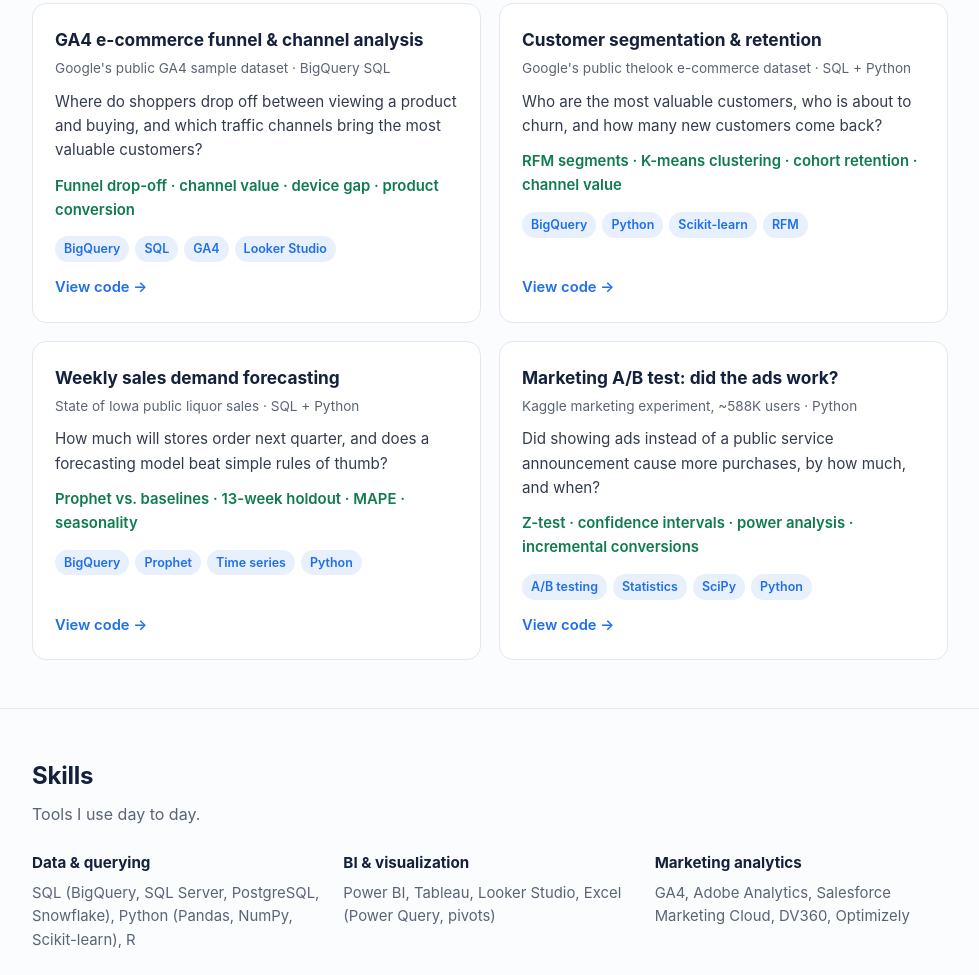
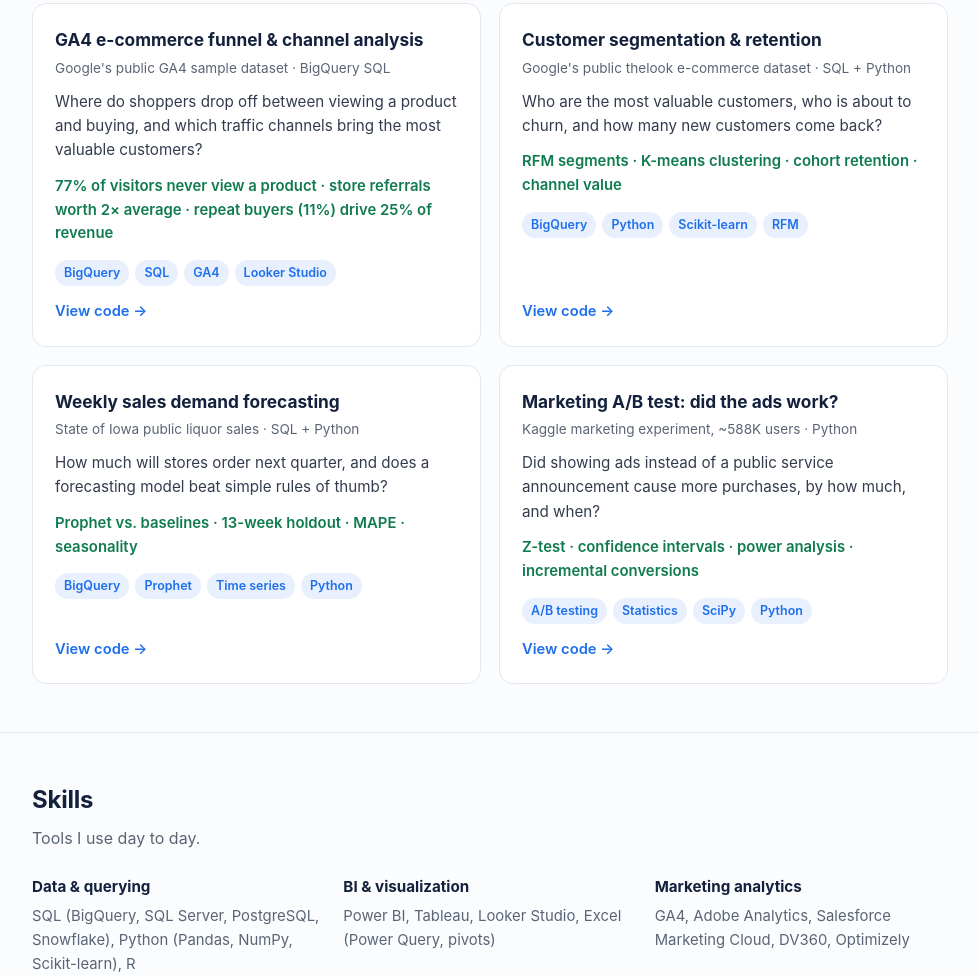
Before and after one commit to mattigaganasindhu-gsm/mattigaganasindhu-gsm.github.io, a plain HTML site: page index.html in a window 1280 px wide. Shown: the part 1778-2753 px from the top of the page, without its empty margins (150-1129 px from the left). Drawn offline with Linux system fonts and the light colour scheme.

Commit message:
Add files via upload

```diff
--- a/index.html
+++ b/index.html
@@ -129,7 +129,7 @@
       <h3>GA4 e-commerce funnel &amp; channel analysis</h3>
       <div class="meta">Google's public GA4 sample dataset · BigQuery SQL</div>
       <p>Where do shoppers drop off between viewing a product and buying, and which traffic channels bring the most valuable customers?</p>
-      <div class="result">Funnel drop-off · channel value · device gap · product conversion</div>
+      <div class="result">77% of visitors never view a product · store referrals worth 2× average · repeat buyers (11%) drive 25% of revenue</div>
       <div class="tags"><span class="tag">BigQuery</span><span class="tag">SQL</span><span class="tag">GA4</span><span class="tag">Looker Studio</span></div>
       <div class="links"><a href="https://github.com/mattigaganasindhu-gsm/ga4-ecommerce-funnel-analysis" target="_blank" rel="noopener">View code →</a></div>
     </div>
```
